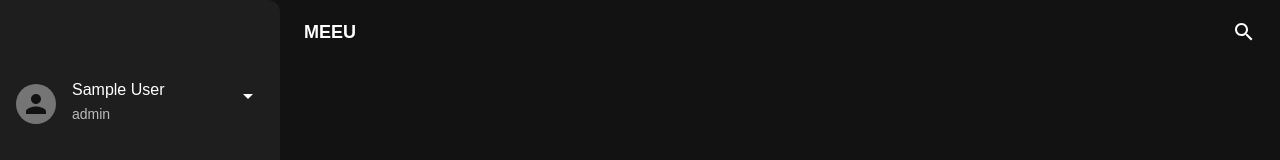
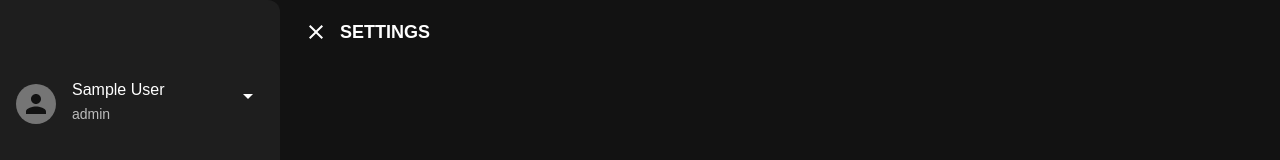
Before and after one commit to benbalderas/meeu-frontend, a React (Create React App) app: page /settings in a window 1280 px wide. Shown: the top 160 px of the page. Built offline with nearby package versions, Linux system fonts and the light colour scheme; sample sign-in values are in the browser's storage; a web font is replaced by a local one.

Commit message:
User details component setup

```diff
--- a/src/Routes.js
+++ b/src/Routes.js
@@ -20,6 +20,7 @@ import CreateArtwork from 'components/forms/CreateArtwork';
 import MuseumDetails from 'components/details/MuseumDetails';
 import ExhibitDetails from 'components/details/ExhibitDetails';
 import ArtworkDetails from 'components/details/ArtworkDetails';
+import UserDetails from 'components/details/UserDetails';
 
 const Routes = () => (
   <Switch>
@@ -56,6 +57,7 @@ const Routes = () => (
       path="/artworks/:id"
       component={() => <ArtworkDetails />}
     />
+    <PrivateRoute exact path="/settings" component={() => <UserDetails />} />
   </Switch>
 );
 
--- a/src/components/cards/MuseumCard/index.js
+++ b/src/components/cards/MuseumCard/index.js
@@ -16,7 +16,7 @@ export default function MuseumCard({ _id, image, name, city, countryCode }) {
       <Card elevation={0}>
         <CardActionArea>
           <Link to={`/museums/${_id}`}>
-            <CardMedia image={image} title={name} />
+            <CardMedia image={image} title={name} src="" />
 
             <CardContent>
               <Typography variant="subtitle1" component="h2">
--- /dev/null
+++ b/src/components/details/UserDetails/index.js
@@ -0,0 +1,35 @@
+import React from 'react';
+import { useHistory } from 'react-router-dom';
+
+import {
+  Container,
+  Box,
+  Typography,
+  Button,
+  TextField,
+  Avatar,
+} from '@material-ui/core';
+
+import CloseIcon from '@material-ui/icons/Close';
+import NavBar from 'components/navigation/NavBar';
+
+export default function UserDetails() {
+  const history = useHistory();
+
+  // Handlers
+  const handleBackClick = () => {
+    history.goBack();
+  };
+
+  return (
+    <>
+      <NavBar screenTitle="Settings" onClick={handleBackClick}>
+        <CloseIcon />
+      </NavBar>
+
+      <Container>
+        <Box></Box>
+      </Container>
+    </>
+  );
+}
--- a/src/components/navigation/NavDrawer/index.js
+++ b/src/components/navigation/NavDrawer/index.js
@@ -60,6 +60,7 @@ export default function NavDrawer({
 
   const handleClose = () => {
     setAnchorEl(null);
+    history.push('/settings');
   };
 
   const handleLogout = () => {
```
